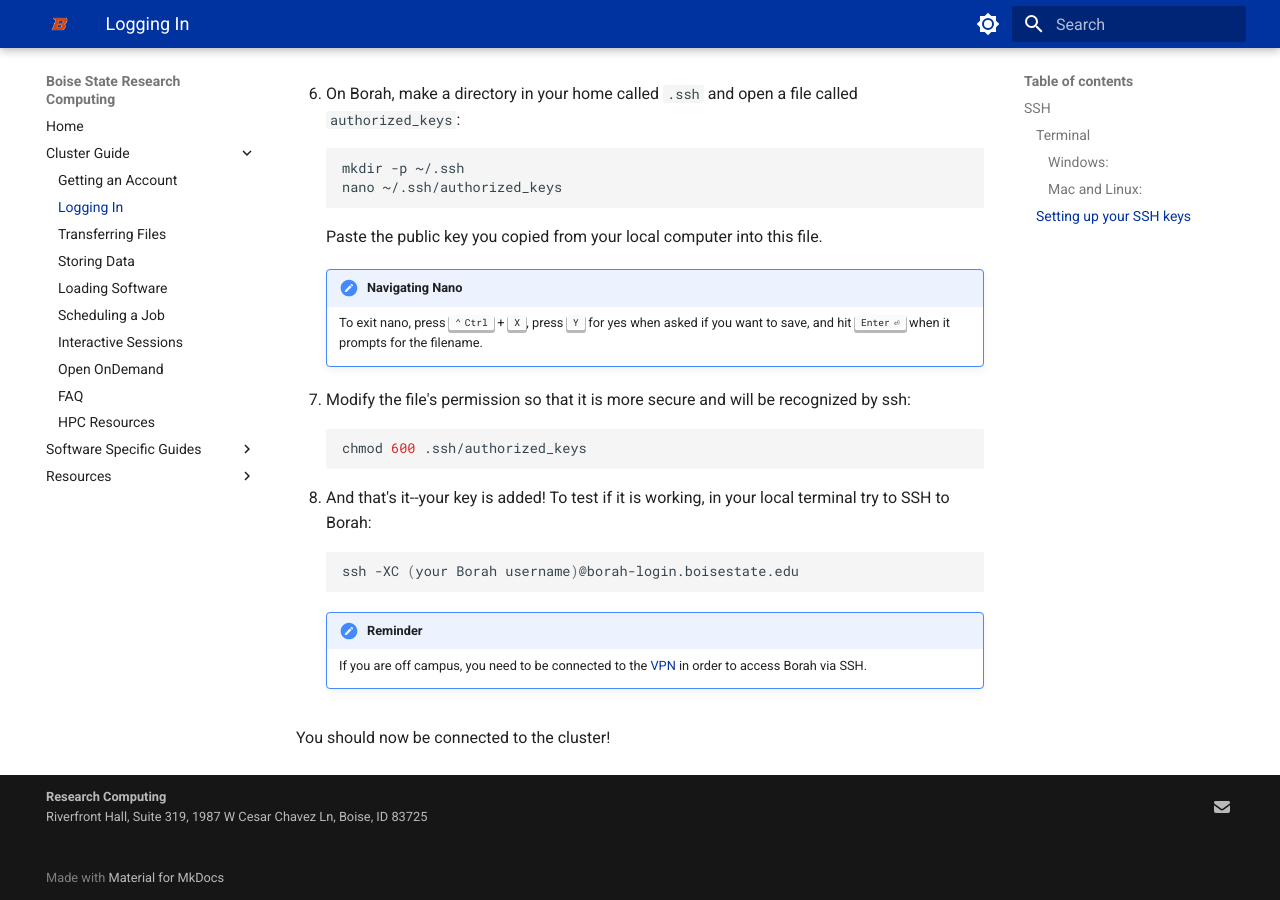
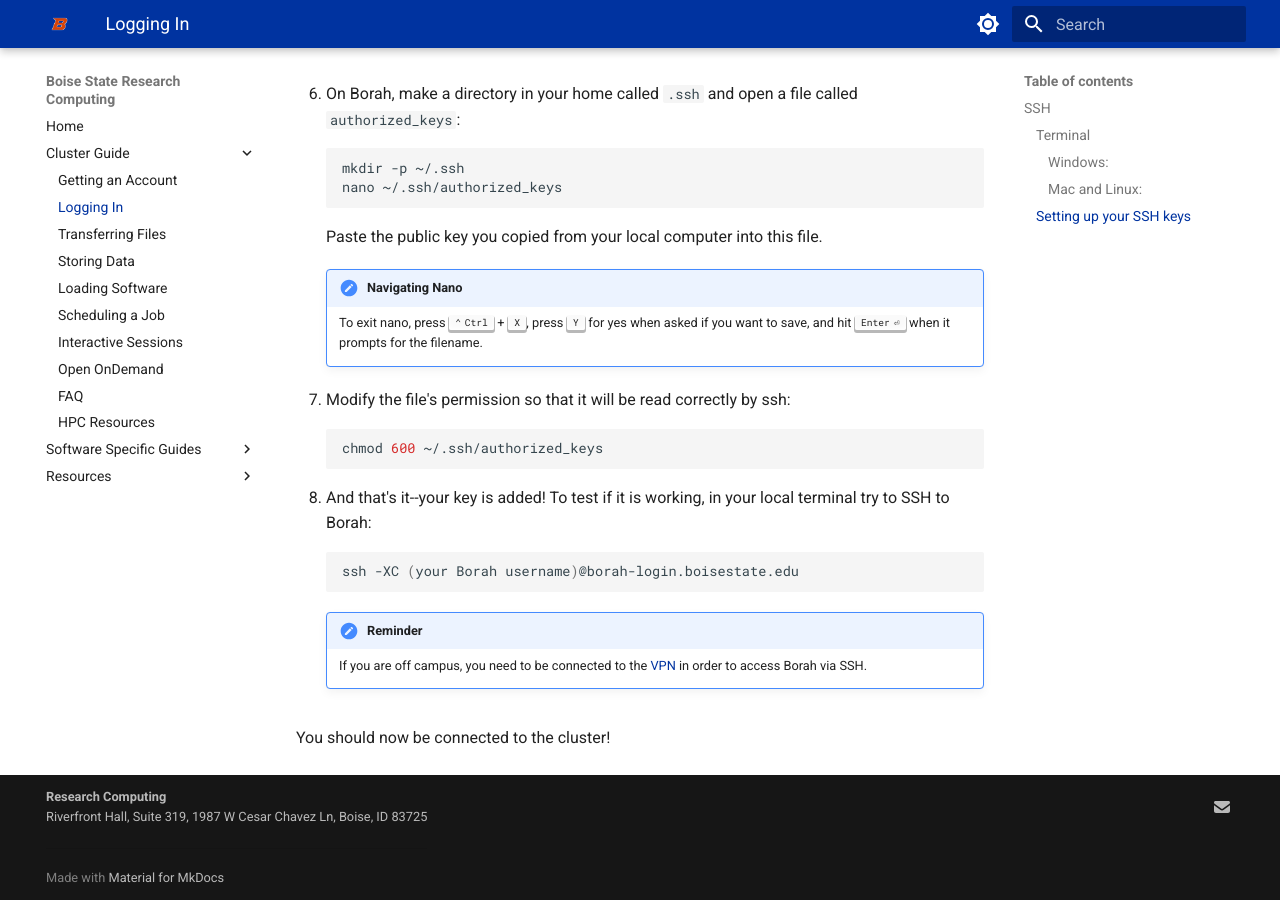
Before and after one commit to bsurc/docs, an MkDocs documentation site: the page built from docs/logging_in.md, in a window 1280 px wide and 900 px high, scrolled down 2247 px. Built offline with MkDocs 1.6.1 and Material for MkDocs 9.7.7, drawn with Linux system fonts in a browser that asks for light colours.

Commit message:
Wording zhush and use absolute path

````diff
--- a/docs/logging_in.md
+++ b/docs/logging_in.md
@@ -99,10 +99,9 @@ whether you already have SSH keys by listing the contents of the `.ssh` director
         To exit nano, press ++control++ + ++x++, press ++y++ for yes when asked
         if you want to save, and hit ++enter++ when it prompts for the filename.
 
-7. Modify the file's permission so that it is more secure and will be recognized
-   by ssh:
+7. Modify the file's permission so that it will be read correctly by ssh:
     ```bash
-    chmod 600 .ssh/authorized_keys
+    chmod 600 ~/.ssh/authorized_keys
     ```
 
 8. And that's it--your key is added! To test if it is working, in your local
````
